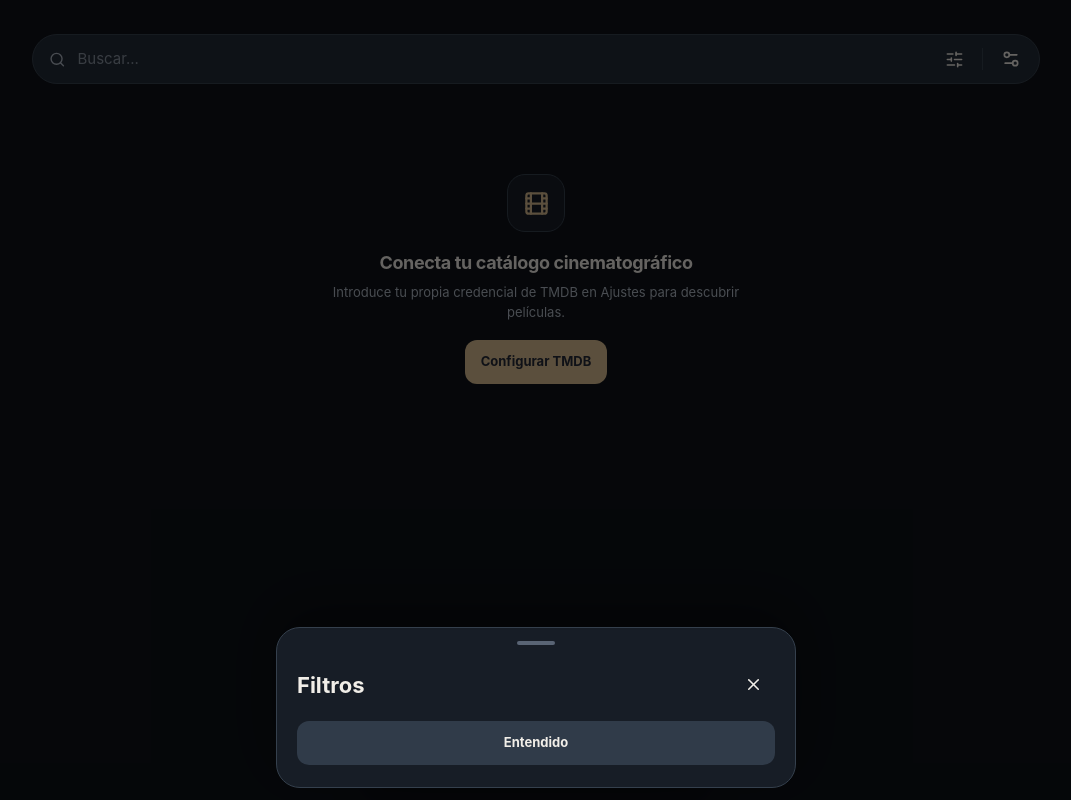
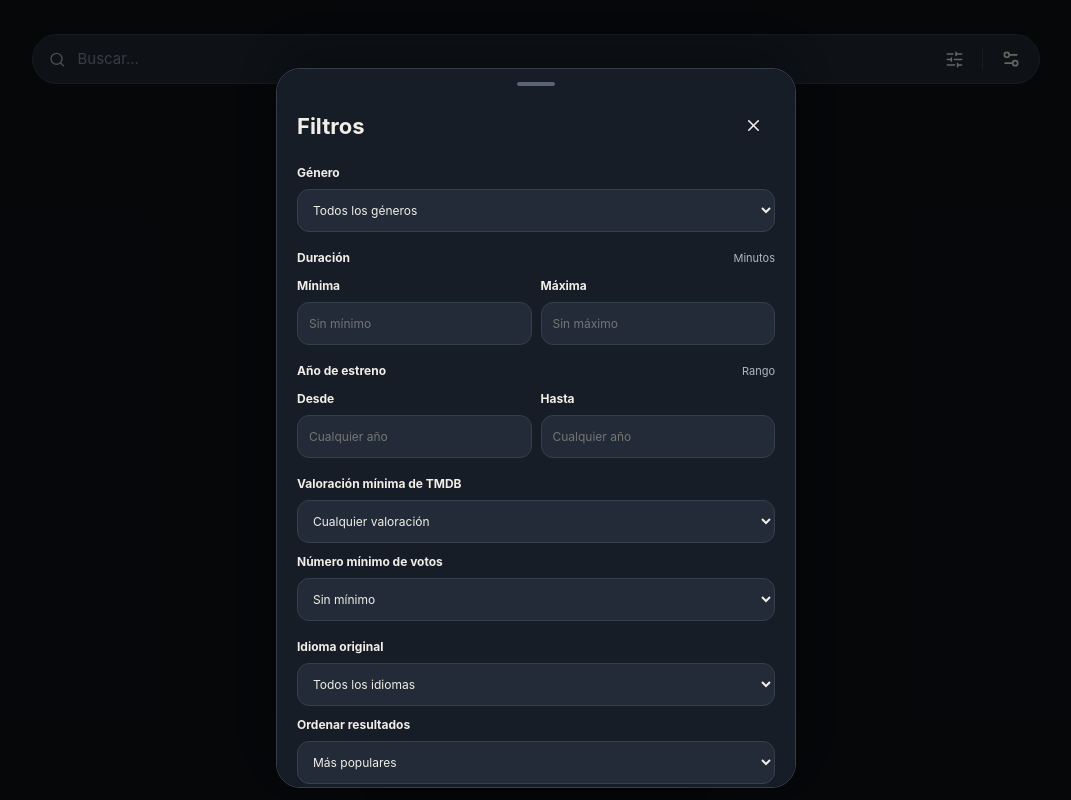
Before and after one commit to ElFast-dev/Prisma, a React (Vite) app: page /#/discover in a window 1280 px wide. Both pictures are taken after a click on the button "Abrir filtros". Shown: the whole page, without its empty margins (104-1175 px from the left). Built offline with nearby package versions, Linux system fonts and the light colour scheme.

Commit message:
feat(discover): añadir panel de filtros avanzados

```diff
--- a/src/features/discover/DiscoverPage.tsx
+++ b/src/features/discover/DiscoverPage.tsx
@@ -1,9 +1,21 @@
-import { useCallback, useEffect, useRef, useState } from "react";
-import { Search, X, Film, LoaderCircle, WifiOff } from "lucide-react";
+import { useCallback, useEffect, useMemo, useRef, useState } from "react";
+import { Search, X, Film, LoaderCircle, WifiOff, SlidersHorizontal } from "lucide-react";
 import { UnifiedSearchBar } from "../../components/UnifiedSearchBar";
 import { EmptyState } from "../../components/EmptyState";
 import { MoviePosterCard } from "../../components/MoviePosterCard";
 import {
+  countActiveDiscoverFilters,
+  DEFAULT_DISCOVER_FILTERS,
+  discoverFilterTitleMatch,
+  DISCOVER_GENRES,
+  DISCOVER_LANGUAGES,
+  getDiscoverFilterErrors,
+  hasActiveDiscoverFilters,
+  normalizeDiscoverFilters,
+  type DiscoverFilters
+} from "../../domain/discoverFilters";
+import {
+  discoverMovies,
   getImageConfiguration,
   getTmdbImageUrl,
   getTrendingMovies,
@@ -15,9 +27,20 @@ import { saveCurrentRouteScrollPosition } from "../../navigation/scrollRestorati
 
 type FeedState = "loading" | "ready" | "error" | "unconfigured";
 
+const SORT_OPTIONS = [
+  { id: "popularity.desc", label: "Más populares" },
+  { id: "vote_average.desc", label: "Mejor valoradas" },
+  { id: "primary_release_date.desc", label: "Estreno más reciente" },
+  { id: "primary_release_date.asc", label: "Estreno más antiguo" },
+  { id: "revenue.desc", label: "Mayor recaudación" },
+  { id: "original_title.asc", label: "Título A–Z" }
+] as const;
+
 export function DiscoverPage() {
   const [query, setQuery] = useState("");
   const [filtersOpen, setFiltersOpen] = useState(false);
+  const [appliedFilters, setAppliedFilters] = useState<DiscoverFilters>(DEFAULT_DISCOVER_FILTERS);
+  const [draftFilters, setDraftFilters] = useState<DiscoverFilters>(DEFAULT_DISCOVER_FILTERS);
   const [movies, setMovies] = useState<TmdbMovieSummary[]>([]);
   const [state, setState] = useState<FeedState>("loading");
   const [error, setError] = useState("");
@@ -30,7 +53,15 @@ export function DiscoverPage() {
   const sentinelRef = useRef<HTMLDivElement>(null);
   const requestId = useRef(0);
 
-  const loadFirstPage = useCallback(async (searchText: string) => {
+  const activeFilterCount = countActiveDiscoverFilters(appliedFilters);
+  const filtersActive = activeFilterCount > 0;
+  const filterErrors = getDiscoverFilterErrors(draftFilters);
+  const visibleMovies = useMemo(() => {
+    if (!filtersActive || !query.trim()) return movies;
+    return movies.filter((movie) => discoverFilterTitleMatch(movie.title, movie.original_title, query));
+  }, [filtersActive, movies, query]);
+
+  const loadFirstPage = useCallback(async (searchText: string, filters: DiscoverFilters) => {
     const token = getTmdbAccessToken();
     if (!token) {
       setState("unconfigured");
@@ -41,14 +72,27 @@ export function DiscoverPage() {
     const currentRequest = ++requestId.current;
     setState("loading");
     setError("");
+    setMovies([]);
     setShowingCachedData(false);
     setCachedFetchedAt("");
     setPage(1);
+    setTotalPages(1);
+    setLoadingMore(false);
 
     try {
+      const useFilters = hasActiveDiscoverFilters(filters);
       const [feed, imageConfig] = await Promise.all([
-        searchText.trim() ? searchMovies(token, searchText, 1) : getTrendingMovies(token, 1),
-        getImageConfiguration(token).catch(() => ({ secure_base_url: "https://image.tmdb.org/t/p/", poster_sizes: [], backdrop_sizes: [], profile_sizes: [] }))
+        useFilters
+          ? discoverMovies(token, filters, 1)
+          : searchText.trim()
+            ? searchMovies(token, searchText, 1)
+            : getTrendingMovies(token, 1),
+        getImageConfiguration(token).catch(() => ({
+          secure_base_url: "https://image.tmdb.org/t/p/",
+          poster_sizes: [],
+          backdrop_sizes: [],
+          profile_sizes: []
+        }))
       ]);
       if (currentRequest !== requestId.current) return;
       setMovies(feed.movies);
@@ -66,27 +110,31 @@ export function DiscoverPage() {
   }, []);
 
   useEffect(() => {
-    const timer = window.setTimeout(() => void loadFirstPage(query), query.trim() ? 420 : 0);
+    const timer = window.setTimeout(() => void loadFirstPage(query, appliedFilters), query.trim() ? 420 : 0);
     return () => window.clearTimeout(timer);
-  }, [query, loadFirstPage]);
+  }, [query, appliedFilters, loadFirstPage]);
 
   useEffect(() => {
     const refreshAfterReconnect = () => {
-      if (navigator.onLine) void loadFirstPage(query);
+      if (navigator.onLine) void loadFirstPage(query, appliedFilters);
     };
     window.addEventListener("online", refreshAfterReconnect);
     return () => window.removeEventListener("online", refreshAfterReconnect);
-  }, [loadFirstPage, query]);
+  }, [loadFirstPage, query, appliedFilters]);
 
-  async function loadMore() {
+  const loadMore = useCallback(async () => {
     const token = getTmdbAccessToken();
     if (!token || loadingMore || state !== "ready" || page >= totalPages) return;
+    const currentRequest = requestId.current;
     const nextPage = page + 1;
     setLoadingMore(true);
     try {
-      const result = query.trim()
+      const result = hasActiveDiscoverFilters(appliedFilters)
+        ? await discoverMovies(token, appliedFilters, nextPage)
+        : query.trim()
           ? await searchMovies(token, query, nextPage)
           : await getTrendingMovies(token, nextPage);
+      if (currentRequest !== requestId.current) return;
       setMovies((current) => {
         const seen = new Set(current.map((movie) => movie.id));
         return [...current, ...result.movies.filter((movie) => !seen.has(movie.id))];
@@ -97,11 +145,13 @@ export function DiscoverPage() {
       }
       setPage(nextPage);
     } catch {
+      if (currentRequest === requestId.current) {
         setError("No se pudieron cargar más películas. Comprueba tu conexión.");
+      }
     } finally {
-      setLoadingMore(false);
+      if (currentRequest === requestId.current) setLoadingMore(false);
     }
-  }
+  }, [appliedFilters, loadingMore, page, query, state, totalPages]);
 
   useEffect(() => {
     const target = sentinelRef.current;
@@ -111,23 +161,49 @@ export function DiscoverPage() {
     }, { rootMargin: "500px" });
     observer.observe(target);
     return () => observer.disconnect();
-  }, [state, page, totalPages, query, loadingMore]);
+  }, [state, loadMore]);
 
   function openMovie(movie: TmdbMovieSummary) {
     saveCurrentRouteScrollPosition();
     window.location.hash = "#/movie/" + movie.id;
   }
 
+  function openFilters() {
+    setDraftFilters(appliedFilters);
+    setFiltersOpen(true);
+  }
+
+  function updateDraft(patch: Partial<DiscoverFilters>) {
+    setDraftFilters((current) => ({ ...current, ...patch }));
+  }
+
+  function applyFilters() {
+    if (filterErrors.length) return;
+    setAppliedFilters(normalizeDiscoverFilters(draftFilters));
+    setFiltersOpen(false);
+  }
+
+  function clearDraftFilters() {
+    setDraftFilters(DEFAULT_DISCOVER_FILTERS);
+  }
+
+  function clearAppliedFilters() {
+    setAppliedFilters(DEFAULT_DISCOVER_FILTERS);
+    setDraftFilters(DEFAULT_DISCOVER_FILTERS);
+    setQuery("");
+  }
+
   return (
     <div className="page page-discover">
       <UnifiedSearchBar
         inputId="discover-search"
-        placeholder="Buscar..."
-        searchLabel="Buscar películas en TMDB"
+        placeholder={filtersActive ? "Buscar dentro de los resultados..." : "Buscar..."}
+        searchLabel={filtersActive ? "Buscar por título dentro de los resultados filtrados" : "Buscar películas en TMDB"}
         value={query}
         onChange={setQuery}
-        onFiltersClick={() => setFiltersOpen(true)}
+        onFiltersClick={openFilters}
         filtersOpen={filtersOpen}
+        filtersActive={filtersActive}
         settingsHref="#/settings"
       />
 
@@ -143,10 +219,16 @@ export function DiscoverPage() {
           icon={<WifiOff size={26} />}
           title="No se pudo consultar el catálogo"
           description={error || "Comprueba tu conexión y la credencial de TMDB."}
-          action={<button className="button button-secondary" onClick={() => void loadFirstPage(query)}>Reintentar</button>}
+          action={<button className="button button-secondary" onClick={() => void loadFirstPage(query, appliedFilters)}>Reintentar</button>}
         />
       ) : (
         <>
+          {filtersActive && state === "ready" && (
+            <div className="discover-active-filters" role="status">
+              <span><SlidersHorizontal size={14} /> {activeFilterCount} {activeFilterCount === 1 ? "filtro activo" : "filtros activos"}</span>
+              <button type="button" onClick={clearAppliedFilters}>Limpiar</button>
+            </div>
+          )}
           {showingCachedData && (
             <p className="cached-feed-note" role="status">
               <WifiOff size={14} />
@@ -157,11 +239,22 @@ export function DiscoverPage() {
             <div className="poster-grid" aria-label="Cargando películas">
               {Array.from({ length: 8 }, (_, index) => <div className="poster-skeleton" key={index} />)}
             </div>
-          ) : movies.length === 0 ? (
-            <EmptyState icon={<Search size={25} />} title="No encontramos películas" description="Prueba con otro título o revisa la escritura." />
+          ) : visibleMovies.length === 0 ? (
+            <EmptyState
+              icon={<Search size={25} />}
+              title="No encontramos películas"
+              description={filtersActive && query.trim()
+                ? "No hay títulos que coincidan con el texto dentro de esta combinación de filtros. Prueba otro término o amplía los criterios."
+                : "Prueba otra combinación de filtros o revisa la escritura."}
+              action={<button className="button button-secondary" type="button" onClick={clearAppliedFilters}>Limpiar búsqueda y filtros</button>}
+            />
           ) : (
+            <>
+              {filtersActive && query.trim() && (
+                <p className="discover-filtered-count">{visibleMovies.length} títulos coinciden con tu búsqueda dentro de los resultados filtrados.</p>
+              )}
               <div className="poster-grid">
-              {movies.map((movie) => (
+                {visibleMovies.map((movie) => (
                   <MoviePosterCard
                     key={movie.id}
                     title={movie.title}
@@ -170,6 +263,7 @@ export function DiscoverPage() {
                   />
                 ))}
               </div>
+            </>
           )}
           <div ref={sentinelRef} className="feed-sentinel" aria-hidden="true" />
           {loadingMore && <div className="feed-loading"><LoaderCircle size={19} className="spin" /><span>Cargando películas...</span></div>}
@@ -178,16 +272,98 @@ export function DiscoverPage() {
       )}
 
       {filtersOpen && (
-        <div className="sheet-backdrop" role="presentation" onMouseDown={(event) => {
+        <div className="sheet-backdrop library-sheet-backdrop" role="presentation" onMouseDown={(event) => {
           if (event.target === event.currentTarget) setFiltersOpen(false);
         }}>
-          <section className="bottom-sheet" role="dialog" aria-modal="true" aria-labelledby="filters-title">
+          <section className="bottom-sheet library-bottom-sheet library-filter-sheet discover-filter-sheet" role="dialog" aria-modal="true" aria-labelledby="discover-filters-title">
             <div className="sheet-handle" />
             <div className="sheet-header">
-              <h2 id="filters-title">Filtros</h2>
-              <button className="icon-button" onClick={() => setFiltersOpen(false)} aria-label="Cerrar filtros"><X size={19} /></button>
+              <h2 id="discover-filters-title">Filtros</h2>
+              <button className="icon-button" type="button" onClick={() => setFiltersOpen(false)} aria-label="Cerrar filtros"><X size={19} /></button>
             </div>
-            <button className="button button-secondary button-full" onClick={() => setFiltersOpen(false)}>Entendido</button>
+
+            <div className="library-sheet-section">
+              <label className="library-sheet-field" htmlFor="discover-genre">
+                <span>Género</span>
+                <select id="discover-genre" className="library-refinement-select" value={draftFilters.genreId} onChange={(event) => updateDraft({ genreId: event.target.value })}>
+                  <option value="">Todos los géneros</option>
+                  {DISCOVER_GENRES.map((genre) => <option key={genre.id} value={String(genre.id)}>{genre.label}</option>)}
+                </select>
+              </label>
+            </div>
+
+            <div className="library-sheet-section">
+              <div className="library-sheet-label-row"><span>Duración</span><span>Minutos</span></div>
+              <div className="library-year-range">
+                <label className="library-sheet-field" htmlFor="discover-runtime-min">
+                  <span>Mínima</span>
+                  <input id="discover-runtime-min" className="library-refinement-select" type="number" inputMode="numeric" min="1" max="600" placeholder="Sin mínimo" value={draftFilters.runtimeMin} onChange={(event) => updateDraft({ runtimeMin: event.target.value })} />
+                </label>
+                <label className="library-sheet-field" htmlFor="discover-runtime-max">
+                  <span>Máxima</span>
+                  <input id="discover-runtime-max" className="library-refinement-select" type="number" inputMode="numeric" min="1" max="600" placeholder="Sin máximo" value={draftFilters.runtimeMax} onChange={(event) => updateDraft({ runtimeMax: event.target.value })} />
+                </label>
+              </div>
+            </div>
+
+            <div className="library-sheet-section">
+              <div className="library-sheet-label-row"><span>Año de estreno</span><span>Rango</span></div>
+              <div className="library-year-range">
+                <label className="library-sheet-field" htmlFor="discover-year-from">
+                  <span>Desde</span>
+                  <input id="discover-year-from" className="library-refinement-select" type="number" inputMode="numeric" min="1888" max="2100" placeholder="Cualquier año" value={draftFilters.yearFrom} onChange={(event) => updateDraft({ yearFrom: event.target.value })} />
+                </label>
+                <label className="library-sheet-field" htmlFor="discover-year-to">
+                  <span>Hasta</span>
+                  <input id="discover-year-to" className="library-refinement-select" type="number" inputMode="numeric" min="1888" max="2100" placeholder="Cualquier año" value={draftFilters.yearTo} onChange={(event) => updateDraft({ yearTo: event.target.value })} />
+                </label>
+              </div>
+            </div>
+
+            <div className="library-sheet-section">
+              <label className="library-sheet-field" htmlFor="discover-min-rating">
+                <span>Valoración mínima de TMDB</span>
+                <select id="discover-min-rating" className="library-refinement-select" value={draftFilters.minVoteAverage} onChange={(event) => updateDraft({ minVoteAverage: event.target.value })}>
+                  <option value="">Cualquier valoración</option>
+                  {["5", "6", "6.5", "7", "7.5", "8", "8.5", "9"].map((value) => <option key={value} value={value}>{value}/10 o más</option>)}
+                </select>
+              </label>
+              <label className="library-sheet-field" htmlFor="discover-min-votes">
+                <span>Número mínimo de votos</span>
+                <select id="discover-min-votes" className="library-refinement-select" value={draftFilters.minVoteCount} onChange={(event) => updateDraft({ minVoteCount: event.target.value })}>
+                  <option value="">Sin mínimo</option>
+                  <option value="100">100 votos</option>
+                  <option value="500">500 votos</option>
+                  <option value="1000">1.000 votos</option>
+                  <option value="5000">5.000 votos</option>
+                </select>
+              </label>
+            </div>
+
+            <div className="library-sheet-section">
+              <label className="library-sheet-field" htmlFor="discover-language">
+                <span>Idioma original</span>
+                <select id="discover-language" className="library-refinement-select" value={draftFilters.originalLanguage} onChange={(event) => updateDraft({ originalLanguage: event.target.value })}>
+                  <option value="">Todos los idiomas</option>
+                  {DISCOVER_LANGUAGES.map((language) => <option key={language.id} value={language.id}>{language.label}</option>)}
+                </select>
+              </label>
+              <label className="library-sheet-field" htmlFor="discover-sort">
+                <span>Ordenar resultados</span>
+                <select id="discover-sort" className="library-refinement-select" value={draftFilters.sortBy} onChange={(event) => updateDraft({ sortBy: event.target.value as DiscoverFilters["sortBy"] })}>
+                  {SORT_OPTIONS.map((option) => <option key={option.id} value={option.id}>{option.label}</option>)}
+                </select>
+              </label>
+            </div>
+
+            {filterErrors.length > 0 && (
+              <p className="discover-filter-error" role="alert">{filterErrors.join(" ")}</p>
+            )}
+
+            <div className="library-sheet-actions">
+              <button className="button button-quiet" type="button" onClick={clearDraftFilters}>Restablecer</button>
+              <button className="button button-primary" type="button" onClick={applyFilters} disabled={filterErrors.length > 0}>Aplicar filtros</button>
+            </div>
           </section>
         </div>
       )}
```
Lines whose indentation alone changed are shown as unchanged.
